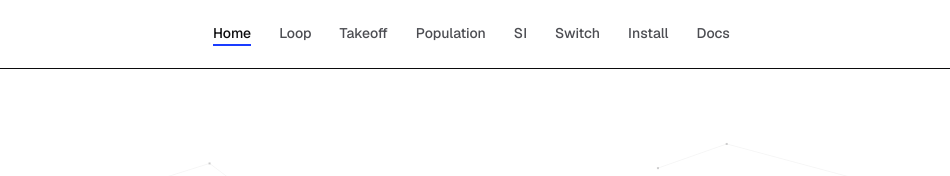
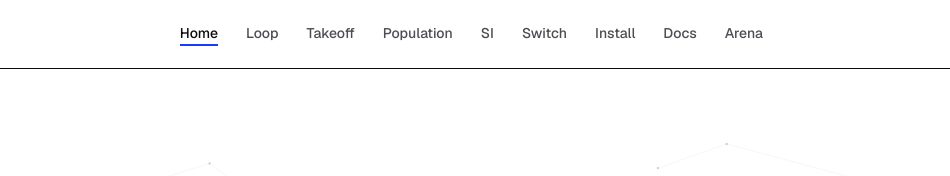
Before and after one commit to ourointelligence/ouro, a website: page site/index.html in a window 1280 px wide. Shown: the top 176 px of the page, 149-1099 px from the left. Drawn offline with nearby package versions, Linux system fonts and the light colour scheme.

Commit message:
site: Arena link in the nav
Co-Authored-By: Claude Fable 5.1 <noreply@anthropic.com>
Claude-Session: https://claude.ai/code/session_013cshDvcfT5PGFL4aP74Bqb

```diff
--- a/site/index.html
+++ b/site/index.html
@@ -321,7 +321,7 @@ footer{border-top:1px solid var(--rule);padding-block:40px;color:var(--fg3);font
   <div class="wrap">
     <a class="mark" href="#top" data-view="home"><svg class="logo" viewBox="0 0 256 256" aria-hidden="true"><path d="M177.3 57.6A86 86 0 1 1 91.7 50.1" fill="none" stroke="currentColor" stroke-width="22" stroke-linecap="round"/><circle cx="145.9" cy="43.9" r="17" fill="var(--cobalt)"/></svg>OURO</a>
     <div class="navlinks">
-      <a href="#top" data-view="home">Home</a><a href="#loop">Loop</a><a href="#takeoff">Takeoff</a><a href="#population">Population</a><a href="#primitives">SI</a><a href="#switch">Switch</a><a href="#install">Install</a><a href="#docs" data-view="docs">Docs</a>
+      <a href="#top" data-view="home">Home</a><a href="#loop">Loop</a><a href="#takeoff">Takeoff</a><a href="#population">Population</a><a href="#primitives">SI</a><a href="#switch">Switch</a><a href="#install">Install</a><a href="#docs" data-view="docs">Docs</a><a href="/arena/">Arena</a>
     </div>
     <div class="ext"><a href="https://github.com/ourointelligence/ouro" target="_blank" rel="noopener" aria-label="GitHub"><svg viewBox="0 0 24 24"><path d="M12 .5a12 12 0 0 0-3.8 23.4c.6.1.8-.3.8-.6v-2.2c-3.3.7-4-1.4-4-1.4-.6-1.4-1.4-1.8-1.4-1.8-1.1-.7.1-.7.1-.7 1.2.1 1.8 1.2 1.8 1.2 1.1 1.9 2.8 1.3 3.5 1 .1-.8.4-1.3.8-1.6-2.7-.3-5.5-1.3-5.5-5.9 0-1.3.5-2.4 1.2-3.2-.1-.3-.5-1.5.1-3.2 0 0 1-.3 3.3 1.2a11.5 11.5 0 0 1 6 0c2.3-1.5 3.3-1.2 3.3-1.2.6 1.7.2 2.9.1 3.2.8.8 1.2 1.9 1.2 3.2 0 4.6-2.8 5.6-5.5 5.9.4.4.8 1.1.8 2.2v3.3c0 .3.2.7.8.6A12 12 0 0 0 12 .5z"/></svg></a><a href="https://x.com/ourointel" target="_blank" rel="noopener" aria-label="X"><svg viewBox="0 0 24 24"><path d="M18.2 2h3.4l-7.4 8.5L23 22h-6.8l-5.3-7-6.1 7H1.4l7.9-9.1L1 2h7l4.8 6.4L18.2 2zm-1.2 18h1.9L7.1 3.9H5.1L17 20z"/></svg></a><button class="tog" id="theme" aria-label="Toggle light and dark theme"><span id="theme-lbl">dark</span></button></div>
   </div>
```
